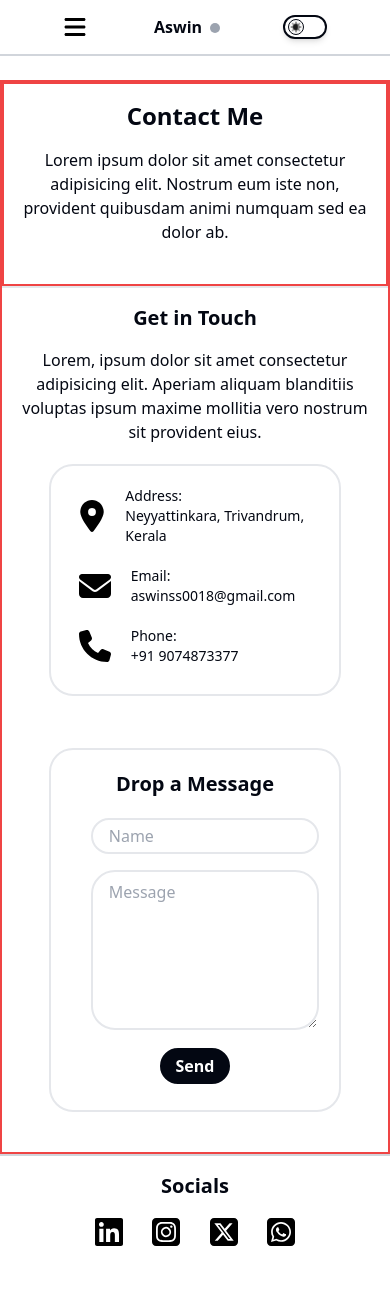
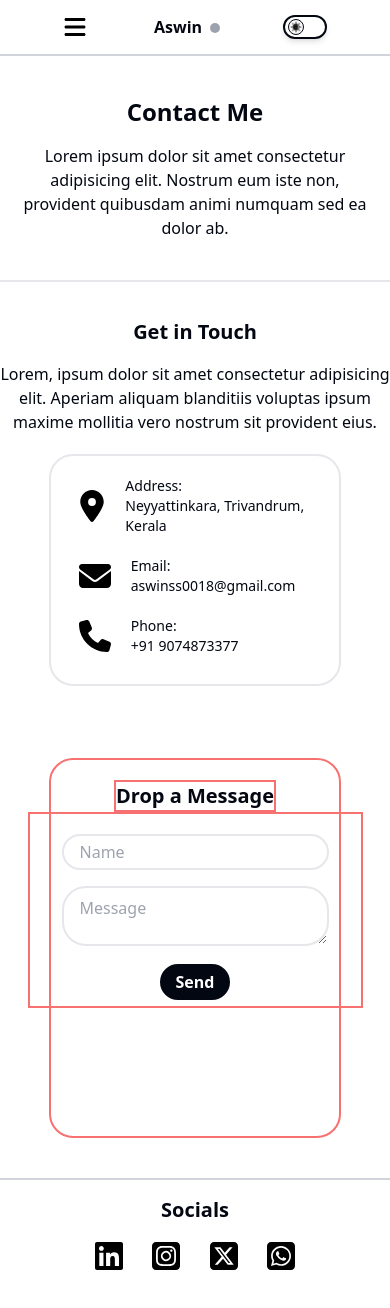
Before and after one commit to aswinss18/My-Personal-Website, a React (Vite) app: page /contact in a window 390 px wide. Shown: the top 1308 px of the page. Built offline with nearby package versions, Linux system fonts and the light colour scheme.

Commit message:
Partially made responsive more things to responsive

```diff
--- a/src/components/Contact.jsx
+++ b/src/components/Contact.jsx
@@ -20,23 +20,33 @@ export default function Contact() {
   const styleDetails = `text-sm`;
 
   return (
-    <div className="border-2 border-red-500 w-[100vw] h-fit flex flex-col mt-[5rem] ">
-      <div className="border-2 border-red-500 ">
-        <h1 className="text-center py-4 text-2xl font-bold">Contact Me</h1>
-        <p className="text-center px-[1rem] pb-10">
+    <div className=" w-[100vw] h-fit flex flex-col mt-[5rem] ">
+      <div className="border-b-2">
+        <h1 className="text-center py-4 text-2xl font-bold md:text-3xl ">
+          Contact Me
+        </h1>
+        <p className="text-center px-[1rem] pb-10 md:px-[5rem] md:text-lg">
           Lorem ipsum dolor sit amet consectetur adipisicing elit. Nostrum eum
           iste non, provident quibusdam animi numquam sed ea dolor ab.
         </p>
       </div>
-      <div className="flex flex-col items-center">
-        <div className="border-t-2  flex flex-col items-center ">
-          <h2 className="text-center py-4 text-xl font-bold">Get in Touch</h2>
-          <p className="text-center px-[1rem] pb-5">
-            Lorem, ipsum dolor sit amet consectetur adipisicing elit. Aperiam
-            aliquam blanditiis voluptas ipsum maxime mollitia vero nostrum sit
-            provident eius.
-          </p>
-          <div className="px-7 flex flex-col pt-5 border-2 rounded-3xl  items-start w-[75vw] space-y-5 mb-5 pb-7">
+
+      <div className="flex flex-col items-center md:flex-row md:justify-center w-[100vw] md:gap-[8rem] ">
+        <div className=" flex flex-col items-center md:w-[30vw] my-5">
+          <div className=" md:w-[40vw]">
+            {" "}
+            <h2 className="text-center py-4 text-xl font-bold md:text-2xl">
+              Get in Touch
+            </h2>
+            <p className="text-center pb-5  md:px-1 md:text-lg">
+              Lorem, ipsum dolor sit amet consectetur adipisicing elit. Aperiam
+              aliquam blanditiis voluptas ipsum maxime mollitia vero nostrum sit
+              provident eius.
+            </p>
+          </div>
+
+          {/* contact card */}
+          <div className="px-7 flex flex-col pt-5 border-2 rounded-3xl  items-start w-[75vw] space-y-5 mb-5 pb-7 md:w-[40vw]">
             <div className="flex items-center space-x-5">
               <img
                 src={
@@ -87,22 +97,29 @@ export default function Contact() {
               </div>
             </div>
           </div>
+          {/* contact card */}
         </div>
-        <div className="border-2 mt-8 mb-10 w-[75vw] rounded-3xl flex flex-col px-5 py-5">
-          <h1 className="text-center  text-xl font-bold">Drop a Message</h1>
-          <form action=" " className="flex flex-col space-y-3">
-            <div className="flex flex-col mt-5 ml-5 space-y-4">
+        {/* Drop a message */}
+        <div className="border-2 mt-8 mb-10 w-[75vw] h-[45vh] md:[65vh] ml rounded-3xl flex flex-col px-5 py-5 md:w-[35vw]  items-center border-red-400 ">
+          <h1 className="text-center  text-xl font-bold border-2 border-red-400">
+            Drop a Message
+          </h1>
+          <form
+            action=" "
+            className="flex flex-col space-y-3 border-2 border-red-400"
+          >
+            <div className="flex flex-col mt-5  space-y-4 px-8 ">
               {" "}
               <input
                 type="text"
-                className="border-2 px-4 py-1 rounded-3xl"
+                className="border-2 px-4 py-1 rounded-3xl "
                 placeholder="Name"
                 required
               />
               <textarea
                 type="text"
                 placeholder="Message"
-                className="border-2 px-4 py-1 rounded-3xl w-[100%] h-[10rem] placeholder:pt-1 "
+                className="border-2 px-4 py-1 rounded-3xl  placeholder:pt-1 "
                 required
               />
             </div>
@@ -112,6 +129,7 @@ export default function Contact() {
             </div>
           </form>
         </div>
+        {/* Drop a message */}
       </div>
     </div>
   );
--- a/src/components/Portfolio.jsx
+++ b/src/components/Portfolio.jsx
@@ -1,5 +1,19 @@
 import React from "react";
 
 export default function Portfolio() {
-  return <div className=""></div>;
+  return (
+    <div className="">
+      <div>
+        <h1>My Works</h1>
+      </div>
+      <div>
+        <span>All</span>
+        <span>Web</span>
+        <span>App</span>
+        <span>Graphic</span>
+        <span>UI UX</span>
+      </div>
+      <div className=""></div>
+    </div>
+  );
 }
```
